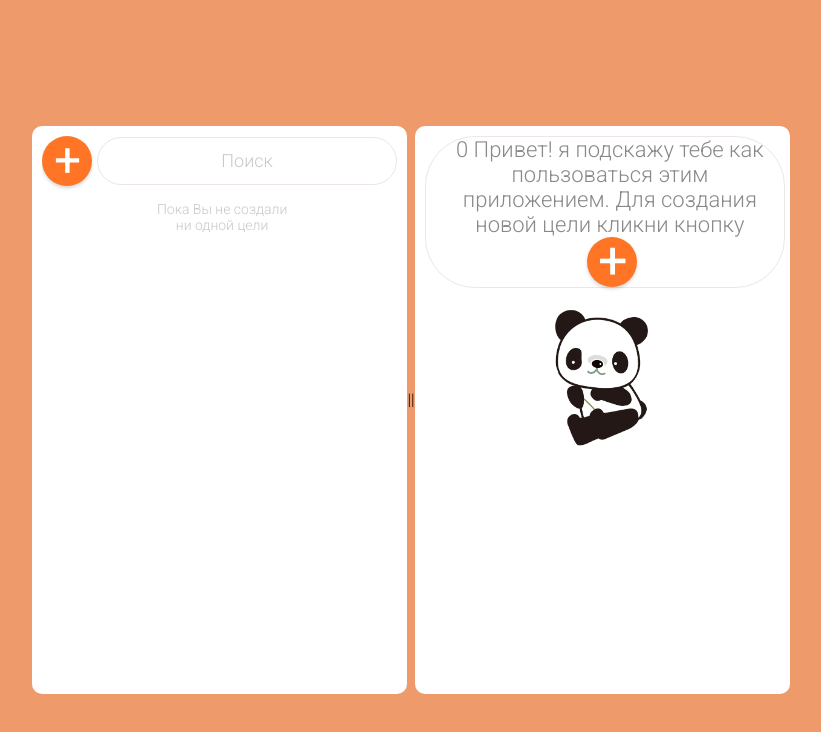
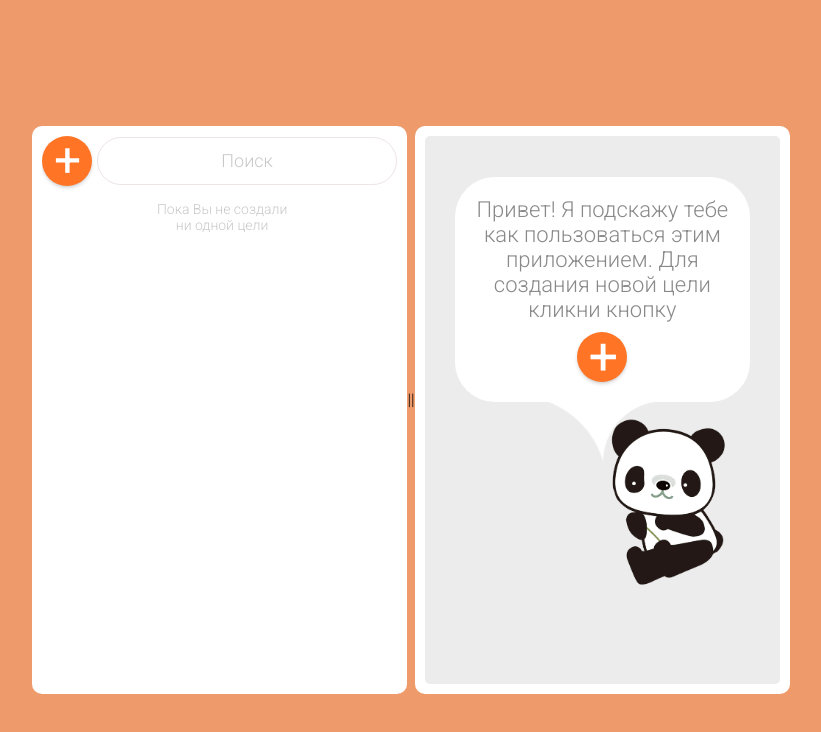
Before and after one commit to Maxim-BC/project_moneybox, a React (Create React App) app: page / in a window 1280 px wide. Shown: the top 732 px of the page, without its empty margins (229-1050 px from the left). Built offline with nearby package versions, Linux system fonts and the light colour scheme.

Commit message:
ассистент доработан

```diff
--- a/src/components/Assistant.css
+++ b/src/components/Assistant.css
@@ -1,6 +1,17 @@
+.assistant-place {
+    background: #ececec;
+    margin-right: 5px;
+    width: calc(100% - 5px);
+    height: 100%;
+    border-radius: 5px;
+    display: flex;
+    flex-direction: column;
+    justify-content: center;
+}
+
 .plus-assistant {
+    margin-top: 10px;
     min-width: 50px;
-    margin-left: 45%;
     padding: 0px;
     border: none;
     width: 50px;
@@ -16,18 +27,41 @@
     box-shadow: 0px 2px 4px -1px rgba(0, 0, 0, 0.25);
     cursor: pointer;
 }
-.oblako {
-    border-style: solid;
-    border-radius: 50px;
-    border: 1px solid #eee5e5;
+
+.cloud {
+    margin: 30px;
+    margin-bottom: 0px;
+    padding: 20px;
+    background-color: white;
+    border-radius: 40px;
+    display: flex;
+    flex-direction: column;
+    align-items: center;
 }
-.oblako-text {
+
+.for-cloud {
+    width: 100%;
+    display: flex;
+    justify-content: center;
+}
+
+.for-cloud img {
+    width: 30%;
+    -moz-transform: scale(-1, 1);
+    -webkit-transform: scale(-1, 1);
+    -o-transform: scale(-1, 1);
+    transform: scale(-1, 1);
+    filter: FlipH;
+    -ms-filter: "FlipH";
+}
+
+.cloud p {
     font-size: 22px;
-    margin-left: 10px;
 }
 .assistant-panda {
-    display: flex;
-    margin: auto;
-    width: 40%;
-    height: 40%;
+    position: relative;
+    top: -40%;
+    left: 45%;
+    width: 175px;
+
 }
--- a/src/components/Assistant.js
+++ b/src/components/Assistant.js
@@ -1,32 +1,26 @@
 import React, { Component } from "react";
 import "./Assistant.css";
 import Panda from "./image/Panda.png";
+import forCloud from "./image/for_cloud.png";
 import "./TargetList";
 export default class Assistant extends Component {
-
-
     render() {
-
-
-
         return (
-
-      <div>
-
-        <div className="oblako">
-          <p className="oblako-text">
-           {this.props.targetCount} Привет! я подскажу тебе как пользоваться этим приложением. Для
-            создания новой цели кликни кнопку
+            <div className="assistant-place">
+                <div className="cloud">
+                    <p>
+                        {this.props.targetCount === 0
+                            ? "Привет! Я подскажу тебе как пользоваться этим приложением. Для создания новой цели кликни кнопку"
+                            : `Количество созданных целей: ${this.props.targetCount}, выбери одну из них для просмотра информации о вкладе.`}
                     </p>
-
-          <div
-            onClick={() => this.props.funcChangeRight("NewTargetForm")}
-            className="plus-assistant"
-          >
+                    <div onClick={() => this.props.funcChangeRight("NewTargetForm")} className="plus-assistant">
                         +
                     </div>
                 </div>
+                          <div className="for-cloud"><img className="" src={forCloud} alt="" /></div>
+                <div>
                     <img className="assistant-panda" src={Panda} alt="panda" />
+                </div>
             </div>
         );
     }
--- a/src/components/NewTargetForm.css
+++ b/src/components/NewTargetForm.css
@@ -21,7 +21,7 @@
 
 .new-target h2 {
     font-size: 36px;
-    color: #6C6C6C;
+    color: #6c6c6c;
     margin: 20px;
 }
 
@@ -78,18 +78,22 @@
 }
 
 .new-target-btn:hover {
-    background: #FFE68B;
+    background: #ffe68b;
     color: #898989;
 }
 
 .new-target-btn:disabled {
-    background: #EDCBB9;
+    background: #edcbb9;
     color: white;
     cursor: default;
 }
 
 ::placeholder {
     color: #c8c8c8;
+}
+
+h2 {
+    text-align: center;
 }
 
 p {
--- a/src/components/Workplace.css
+++ b/src/components/Workplace.css
@@ -2,7 +2,7 @@
     height: 70%;
     width: 60%;
     display: flex;
-    justify-content: space-between;
+    justify-content: center;
 }
 
 .left-zone {
```
Also changed, not shown: src/components/Workplace.js (+5 -6 lines), src/components/image/for_cloud.png (added). Lines whose indentation alone changed are shown as unchanged.
